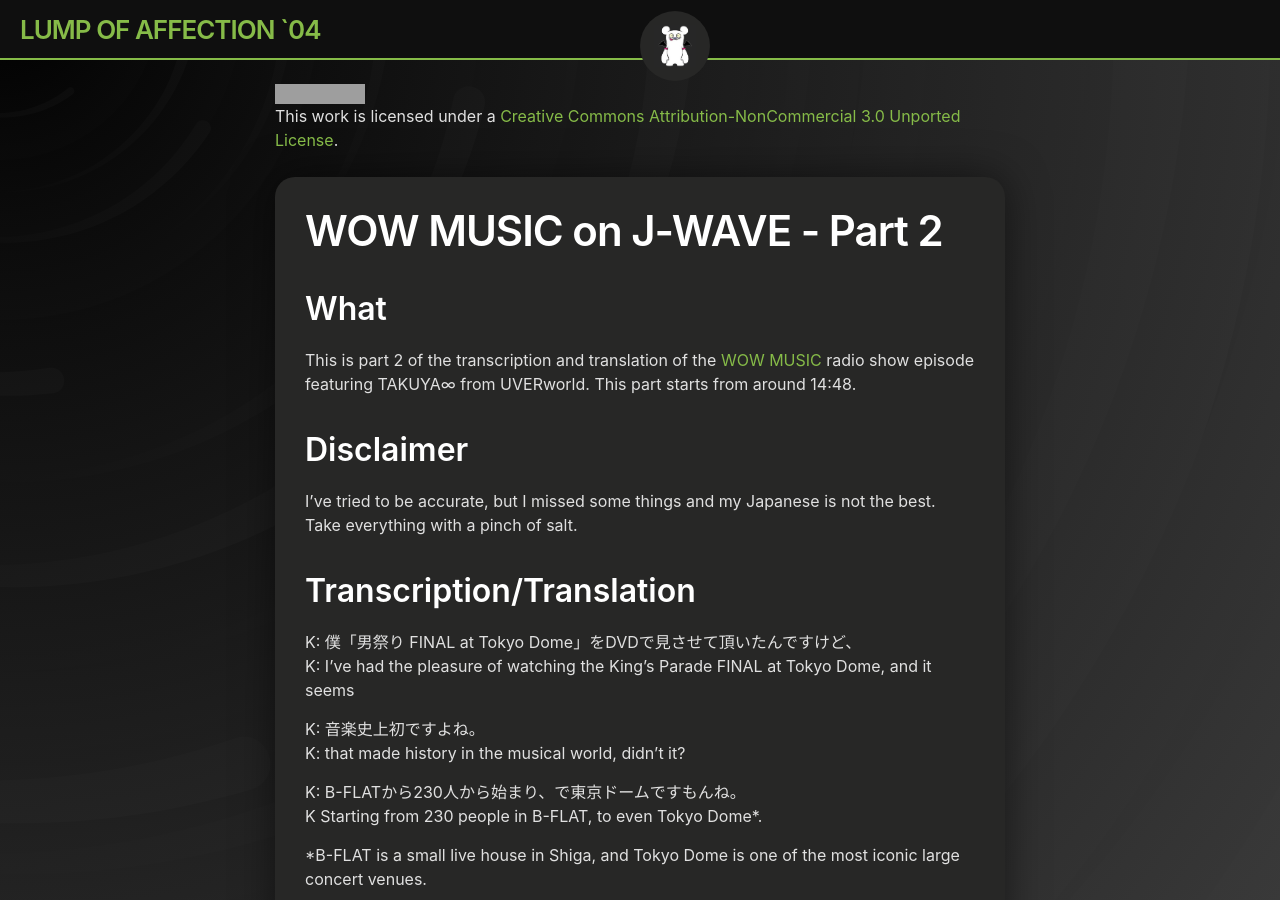
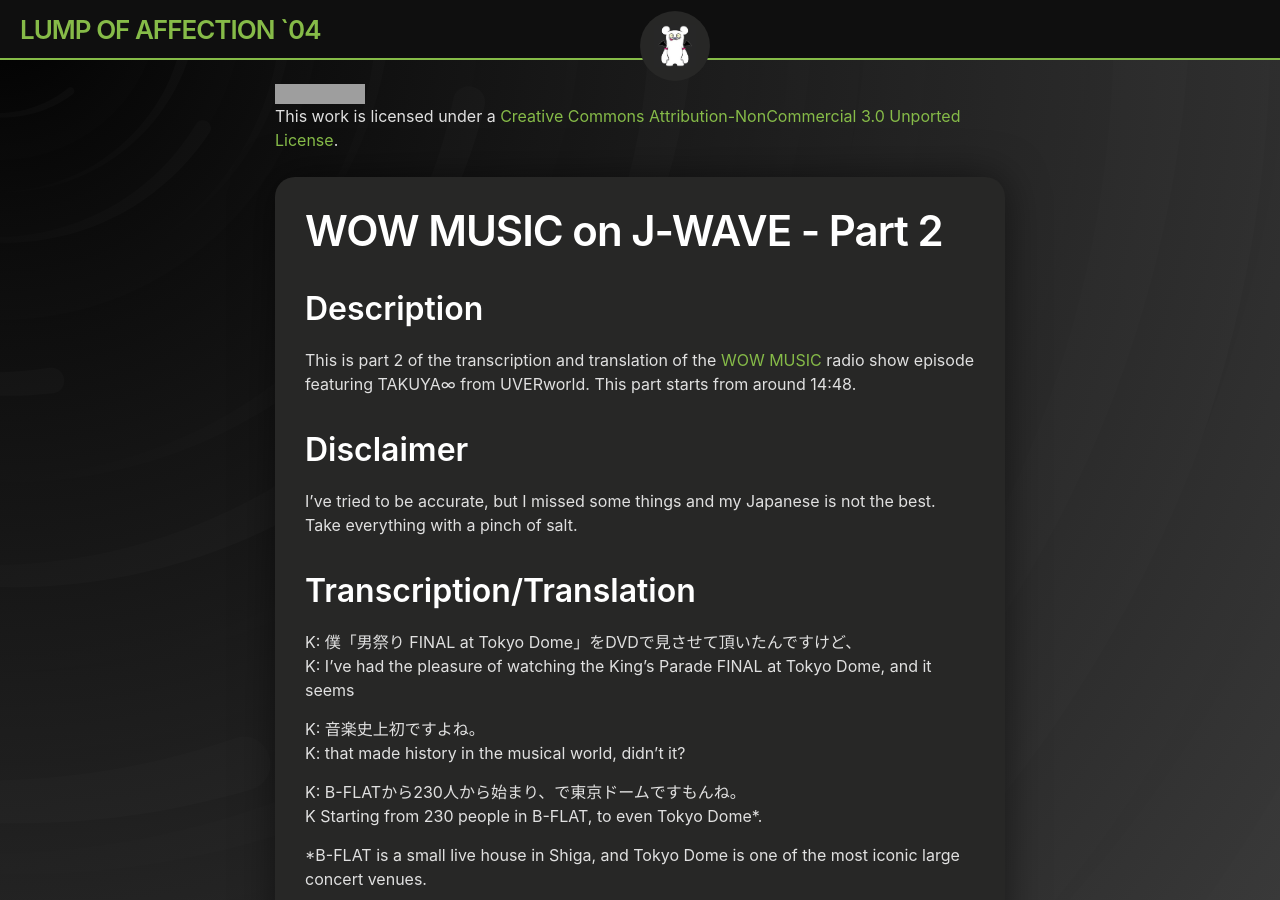
Before and after one commit to lump04/lump, a Jekyll site: the page built from _posts/2021-06-13-wowmusic2.md, in a window 1280 px wide and 900 px high. Built offline with Jekyll 4.4.1, drawn with Linux system fonts in a browser that asks for light colours; grey boxes are pictures that could not be loaded.

Commit message:
edited heading

```diff
--- a/_posts/2021-06-13-wowmusic2.md
+++ b/_posts/2021-06-13-wowmusic2.md
@@ -4,7 +4,7 @@ author: lumpofaffection04
 title: WOW MUSIC on J-WAVE - Part 2
 ---
 
-## What
+## Description
 
 This is part 2 of the transcription and translation of the [WOW MUSIC](https://www.youtube.com/watch?v=tIT-IoBh6Fs) radio show episode featuring TAKUYA∞ from UVERworld. This part starts from around 14:48.
 
```
Also changed, not shown: index.md (line endings or trailing spaces).
